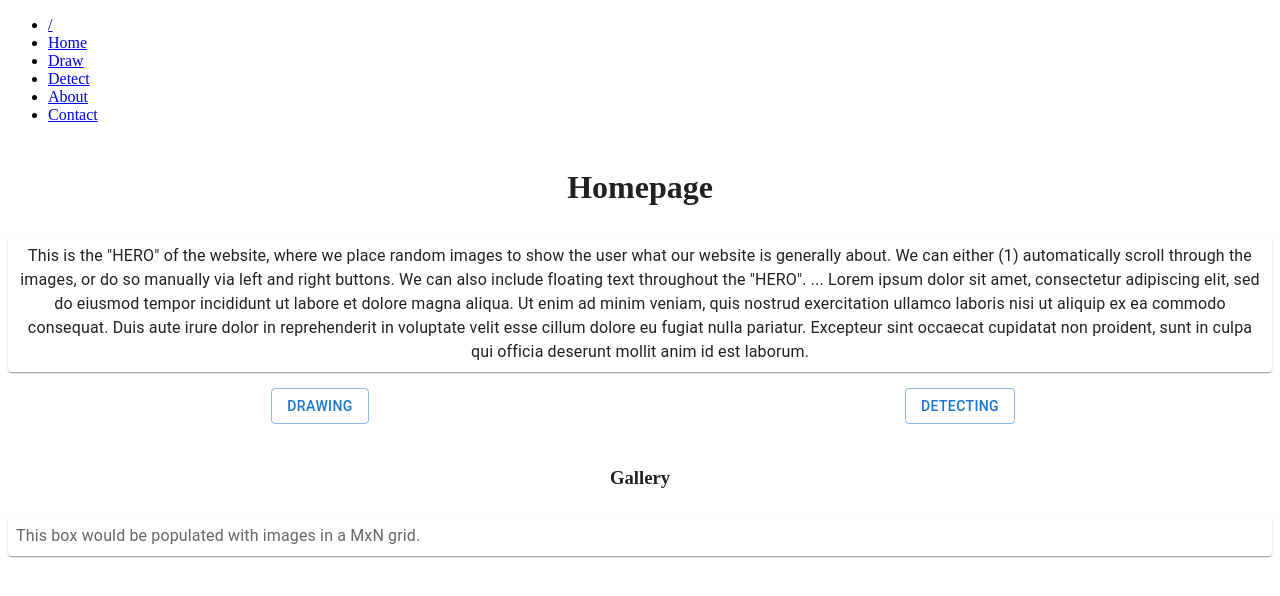
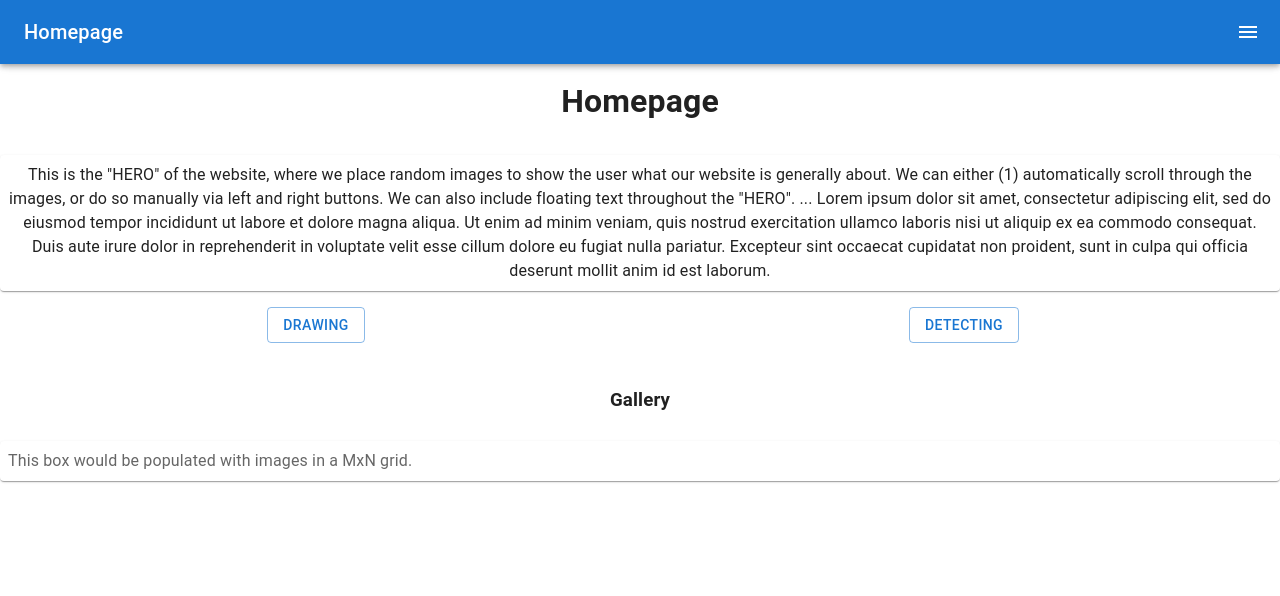
Before and after one commit to limesoda314/CS180-Project, a React (Create React App) app in the folder client/: page / in a window 1280 px wide. Shown: the top 596 px of the page. Built offline with nearby package versions, Linux system fonts and the light colour scheme.

Commit message:
Finished template of the frontend

```diff
--- a/client/package.json
+++ b/client/package.json
@@ -6,6 +6,7 @@
   "dependencies": {
     "@emotion/react": "^11.10.6",
     "@emotion/styled": "^11.10.6",
+    "@mui/icons-material": "^5.11.9",
     "@mui/material": "^5.11.9",
     "@mui/styled-engine-sc": "^5.11.9",
     "@testing-library/jest-dom": "^5.16.5",
--- /dev/null
+++ b/client/src/components/Sidebar/SideBar.js
@@ -0,0 +1,166 @@
+import * as React from 'react';
+import { styled, useTheme } from '@mui/material/styles';
+import Box from '@mui/material/Box';
+import Drawer from '@mui/material/Drawer';
+import MuiAppBar from '@mui/material/AppBar';
+import Toolbar from '@mui/material/Toolbar';
+import CssBaseline from '@mui/material/CssBaseline';
+import List from '@mui/material/List';
+import Typography from '@mui/material/Typography';
+import Divider from '@mui/material/Divider';
+import IconButton from '@mui/material/IconButton';
+import MenuIcon from '@mui/icons-material/Menu';
+import ChevronLeftIcon from '@mui/icons-material/ChevronLeft';
+import ChevronRightIcon from '@mui/icons-material/ChevronRight';
+import ListItem from '@mui/material/ListItem';
+import ListItemButton from '@mui/material/ListItemButton';
+import ListItemIcon from '@mui/material/ListItemIcon';
+import ListItemText from '@mui/material/ListItemText';
+import ModeIcon from '@mui/icons-material/Mode';
+import CameraAltIcon from '@mui/icons-material/CameraAlt';
+import HomeIcon from '@mui/icons-material/Home';
+import InfoIcon from '@mui/icons-material/Info';
+import PermIdentityIcon from '@mui/icons-material/PermIdentity';
+import { Link } from 'react-router-dom';
+
+const drawerWidth = 240;
+
+const Main = styled('main', { shouldForwardProp: (prop) => prop !== 'open' })(
+  ({ theme, open }) => ({
+    flexGrow: 1,
+    padding: theme.spacing(3),
+    transition: theme.transitions.create('margin', {
+      easing: theme.transitions.easing.sharp,
+      duration: theme.transitions.duration.leavingScreen,
+    }),
+    marginRight: -drawerWidth,
+    ...(open && {
+      transition: theme.transitions.create('margin', {
+        easing: theme.transitions.easing.easeOut,
+        duration: theme.transitions.duration.enteringScreen,
+      }),
+      marginRight: 0,
+    }),
+  }),
+);
+
+const AppBar = styled(MuiAppBar, {
+  shouldForwardProp: (prop) => prop !== 'open',
+})(({ theme, open }) => ({
+  transition: theme.transitions.create(['margin', 'width'], {
+    easing: theme.transitions.easing.sharp,
+    duration: theme.transitions.duration.leavingScreen,
+  }),
+  ...(open && {
+    width: `calc(100% - ${drawerWidth}px)`,
+    transition: theme.transitions.create(['margin', 'width'], {
+      easing: theme.transitions.easing.easeOut,
+      duration: theme.transitions.duration.enteringScreen,
+    }),
+    marginRight: drawerWidth,
+  }),
+}));
+
+const DrawerHeader = styled('div')(({ theme }) => ({
+  display: 'flex',
+  alignItems: 'center',
+  padding: theme.spacing(0, 1),
+  // necessary for content to be below app bar
+  ...theme.mixins.toolbar,
+  justifyContent: 'flex-start',
+}));
+
+function SideBar(props) {
+  const theme = useTheme();
+  const [open, setOpen] = React.useState(false);
+
+  const handleDrawerOpen = () => {
+    setOpen(true);
+  };
+
+  const handleDrawerClose = () => {
+    setOpen(false);
+  };
+
+  const topElems = [
+    {icon:<HomeIcon/>, linkto:"/home"},
+    {icon:<ModeIcon/>, linkto:"/draw"},
+    {icon:<CameraAltIcon/>, linkto:"/detect"},
+  ];
+
+  const botElems = [
+    {icon:<InfoIcon/>, linkto:"/about"},
+    {icon:<PermIdentityIcon/>, linkto:"/contact"},
+  ];
+
+  return (
+    <Box sx={{ display: 'flex' }}>
+      <CssBaseline />
+      <AppBar position="fixed" open={open}>
+        <Toolbar>
+          <Typography variant="h6" noWrap sx={{ flexGrow: 1 }} component="div">
+            {props.name}
+          </Typography>
+          <IconButton
+            color="inherit"
+            aria-label="open drawer"
+            edge="end"
+            onClick={handleDrawerOpen}
+            sx={{ ...(open && { display: 'none' }) }}
+          >
+            <MenuIcon />
+          </IconButton>
+        </Toolbar>
+      </AppBar>
+      <Main open={open}>
+      </Main>
+      <Drawer
+        sx={{
+          width: drawerWidth,
+          flexShrink: 0,
+          '& .MuiDrawer-paper': {
+            width: drawerWidth,
+          },
+        }}
+        variant="persistent"
+        anchor="right"
+        open={open}
+      >
+        <DrawerHeader>
+          <IconButton onClick={handleDrawerClose}>
+            {theme.direction === 'rtl' ? <ChevronLeftIcon /> : <ChevronRightIcon />}
+          </IconButton>
+        </DrawerHeader>
+        <Divider />
+        <List>
+          {['Home', 'Drawing', 'Detection'].map((text, index) => (
+            <ListItem key={text} disablePadding>
+              <ListItemButton href={topElems[index].linkto}>
+                <ListItemIcon>
+                  {topElems[index].icon}
+                </ListItemIcon>
+                <ListItemText primary={text} />
+              </ListItemButton>
+            </ListItem>
+          ))}
+        </List>
+        <Divider />
+        <List>
+          {['About', 'Contact'].map((text, index) => (
+            <ListItem key={text} disablePadding>
+              <ListItemButton href={botElems[index].linkto}>
+                <ListItemIcon>
+                  {botElems[index].icon}
+                </ListItemIcon>
+                <ListItemText primary={text} />
+              </ListItemButton>
+            </ListItem>
+          ))}
+        </List>
+      </Drawer>
+
+    </Box>
+  );
+}
+
+export default SideBar;
--- a/client/src/components/pages/Detecting.js
+++ b/client/src/components/pages/Detecting.js
@@ -2,18 +2,32 @@ import React from "react";
 import Grid from '@mui/material/Grid';
 import {TextBox, Title} from "../styles/TextStyles";
 import Button from "@mui/material/Button";
+import Box from "@mui/material/Box";
 
 function Detecting() {
   return (
-      <Grid container spacing={2} columns={3}>
+    <Grid container spacing={2} columns={3}>
       <Grid item xs={3}>
         <Title component="h1">
-          Detecting
+          Detection
         </Title>
       </Grid>
       <Grid item xs={3}>
-        <Button variant="contained">
-        </Button>
+        <TextBox>
+          This is where the explanation would be. We could
+          also include an image, similar to the "HERO" image
+          that we include in the Home page. This bix box would
+          preferably be a styled "BigBox" or something that would
+          hold where the drag/drop image can be placed. Otherwise,
+          we can make it be a custom drag/drop component.
+        </TextBox>
+      </Grid>
+      <Grid item xs={3}>
+        <Box textAlign="center">
+          <Button variant="contained">
+            Start
+          </Button>
+        </Box>
       </Grid>
     </Grid>
   );
--- a/client/src/components/pages/Drawing.js
+++ b/client/src/components/pages/Drawing.js
@@ -1,6 +1,9 @@
 import React from "react";
 import Grid from '@mui/material/Grid';
+
 import {TextBox, Title} from "../styles/TextStyles";
+
+import Box from "@mui/material/Box";
 import Button from "@mui/material/Button";
 
 function Drawing() {
@@ -12,8 +15,18 @@ function Drawing() {
         </Title>
       </Grid>
       <Grid item xs={3}>
-        <Button variant="contained">
-        </Button>
+        <TextBox>
+          This is where the explanation would be. We could
+          also include an image, similar to the "HERO" image
+          that we include in the Home page.
+        </TextBox>
+      </Grid>
+      <Grid item xs={3}>
+        <Box textAlign="center">
+          <Button variant="contained">
+            Start
+          </Button>
+        </Box>
       </Grid>
     </Grid>
   );
--- a/client/src/components/pages/Home.js
+++ b/client/src/components/pages/Home.js
@@ -6,11 +6,9 @@ import Box from "@mui/material/Box";
 
 import { HeroBox } from "../styles/HeroBox";
 
-import BareMenu from "../Navbar/BareMenu";
-
 function Home() {
   return (
-      <Grid container spacing={2} columns={2}>
+      <Grid container spacing={2} columns={2} >
       <Grid item xs={2}>
         <Title component="h1">
           Homepage
--- a/client/src/index.js
+++ b/client/src/index.js
@@ -5,7 +5,6 @@ import App from './App';
 import reportWebVitals from './reportWebVitals';
 
 // temporary
-import BareMenu from "./components/Navbar/BareMenu";
 
 const root = ReactDOM.createRoot(document.getElementById('root'));
 root.render(
```
Also changed, not shown: client/src/App.js (+7 -7 lines), client/src/components/Navbar/NavBar.js (deleted), client/src/components/Sidebar/BareMenu.js (renamed from client/src/components/Navbar/BareMenu.js), 2 other files (tests, documents, lock files or other folders).
